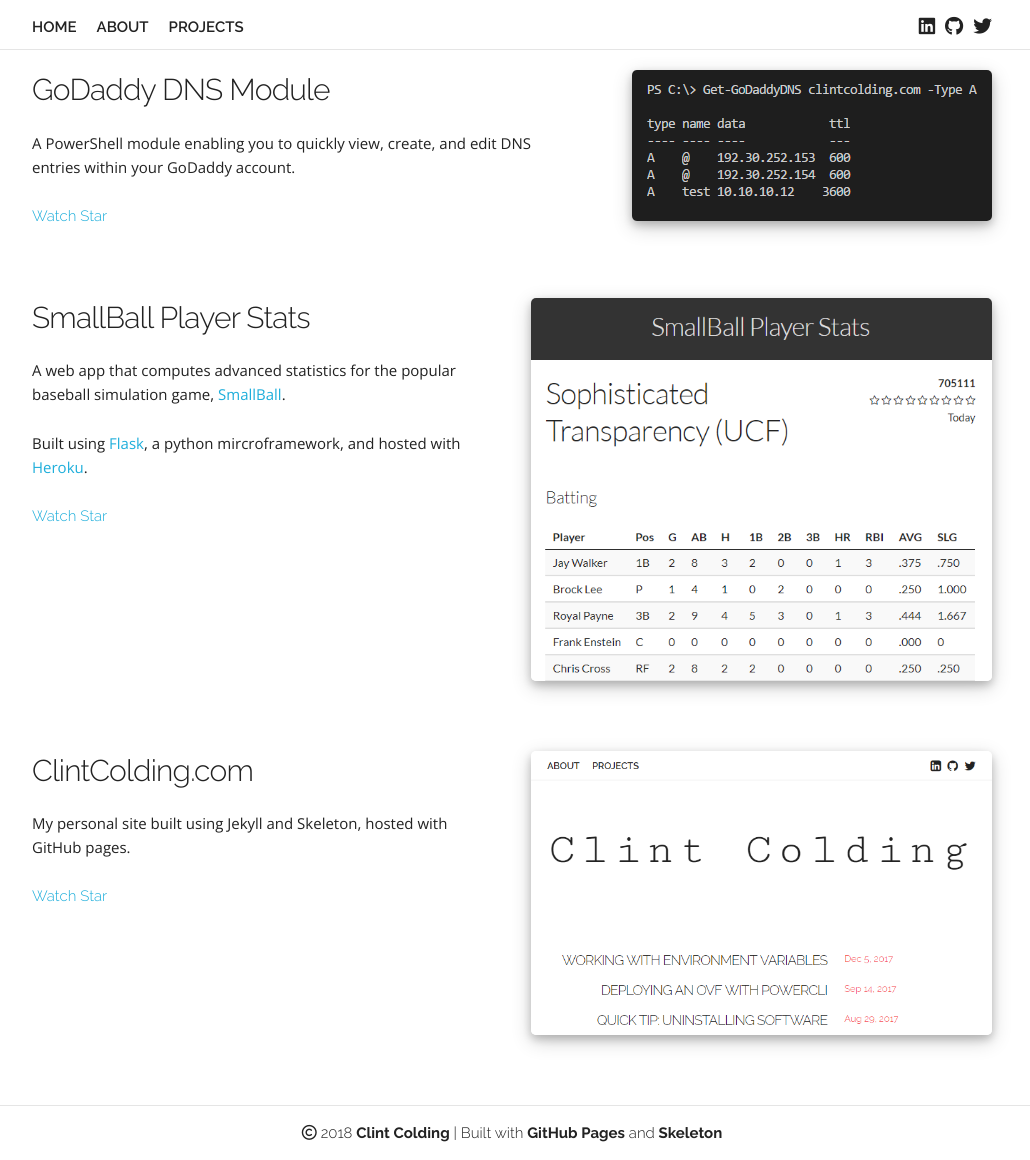
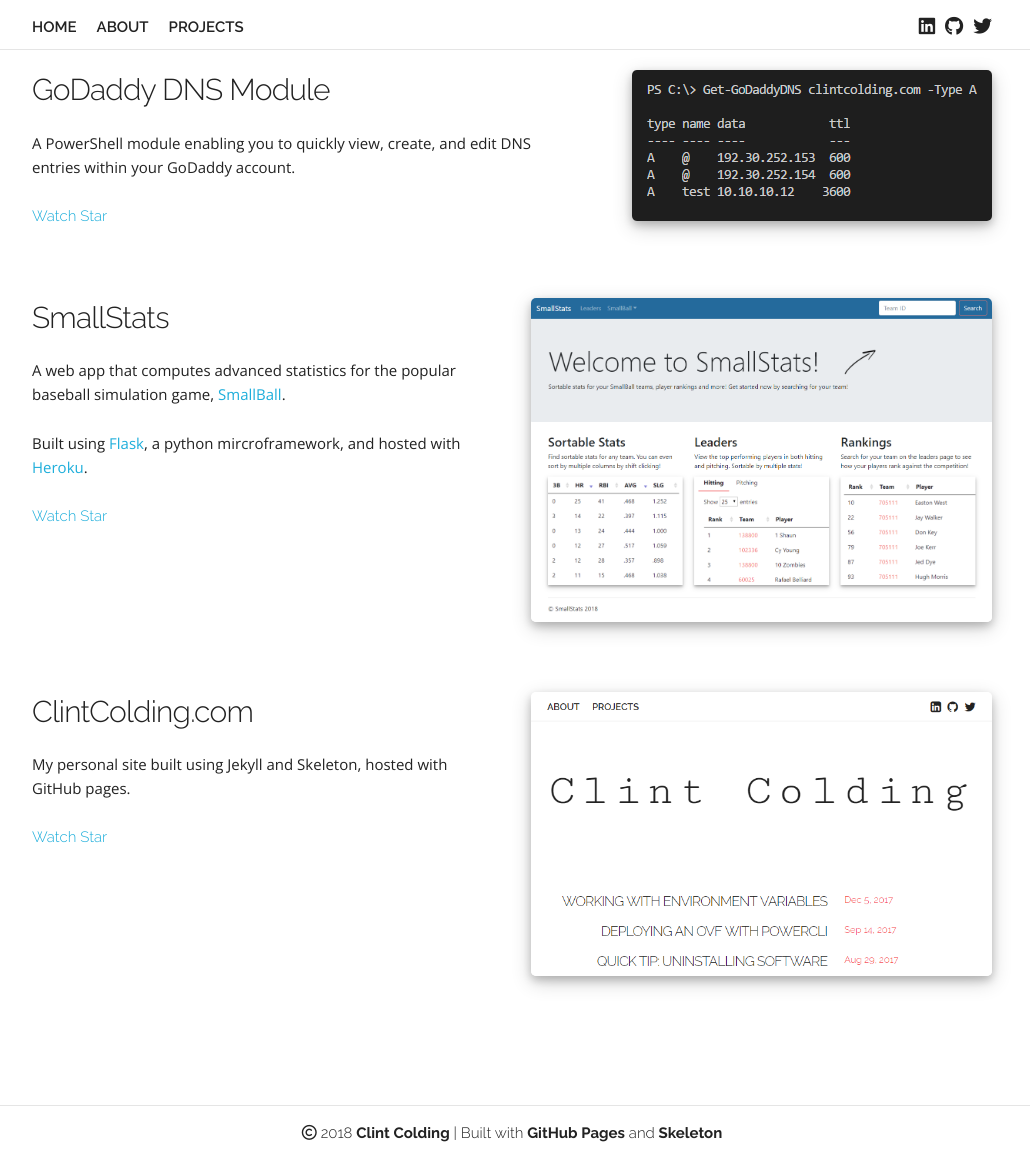
Before and after one commit to clintcolding/clintcolding.github.io, a Jekyll site: the page built from projects.md, in a window 1280 px wide and 1160 px high. Shown: the whole window, without its empty margins (128-1158 px from the left). Built offline with Jekyll 4.4.1, drawn with Linux system fonts in a browser that asks for light colours; nearby versions of some CDN libraries.

Commit message:
Updated project image

```diff
--- a/projects.md
+++ b/projects.md
@@ -28,7 +28,7 @@
 <div class="row project">
     <div class="six columns">
         <div class="row">
-            <h4><a href="http://sbplayerstats.herokuapp.com/" target="_blank">SmallBall Player Stats</a></h4>
+            <h4><a href="http://sbplayerstats.herokuapp.com/" target="_blank">SmallStats</a></h4>
         </div>
         <div class="row">
             <p>A web app that computes advanced statistics for the popular baseball simulation game, <a href="http://smallball.com" target="_blank">SmallBall</a>.</p>
@@ -40,7 +40,7 @@
         </div>
     </div>
     <div class="six columns">
-        <a href="http://sbplayerstats.herokuapp.com/stats/705111" target="_blank"><img class="project-img" src="/images/sbps.png"></a>
+        <a href="http://sbplayerstats.herokuapp.com" target="_blank"><img class="project-img" src="/images/smallstats.png"></a>
     </div>
 </div>
 
```
Also changed, not shown: images/smallstats.png (added).
